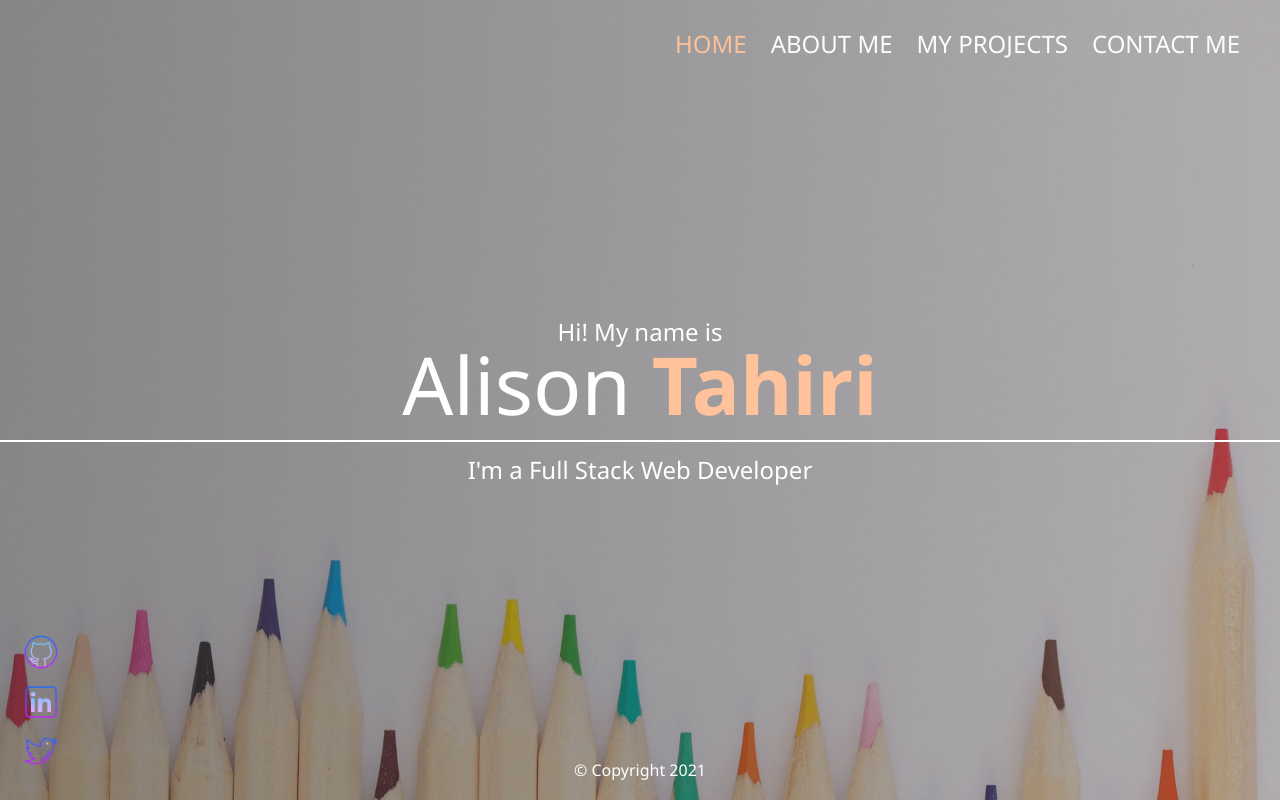
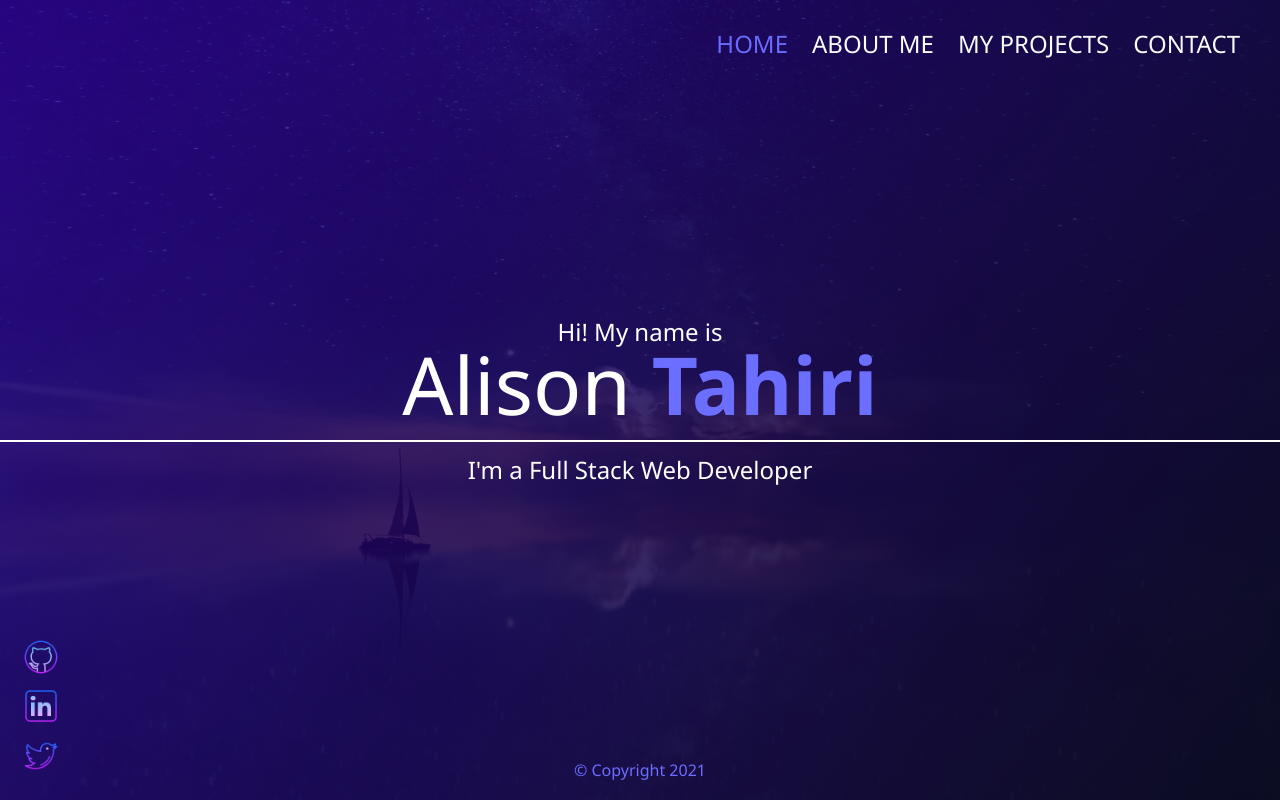
Before and after one commit to Alonso121/my-portfolio-nextjs, a Next.js app: page / in a window 1280 px wide. Built offline with nearby package versions, Linux system fonts and the light colour scheme.

Commit message:
changed appearance and added animations

```diff
--- a/src/components/Nav.jsx
+++ b/src/components/Nav.jsx
@@ -40,7 +40,7 @@ const Nav = () => {
             <li className={`menu-nav__item ${showMenu ? "open" : ""} ${route.pathname === '/contact' ? 'active' : ''}`}>
               <Link href="/contact">
               <a  className="menu-nav__link">
-                Contact Me
+                Contact
               </a>
               </Link>
             </li>
--- a/src/pages/about.jsx
+++ b/src/pages/about.jsx
@@ -24,7 +24,7 @@ const About = () => {
             <p>
               I'm a Tirana based Web Developer. I am a former Business Manager
               with an absolute love for coding. I have a strong commitment in
-              learning new things and challenge myself with new technologies..
+              learning new things and challenge myself with new technologies.
             </p>
           </div>
         </div>
--- a/src/pages/contact.jsx
+++ b/src/pages/contact.jsx
@@ -12,7 +12,7 @@ const Contact = () => {
 
     <main>
       <section className="contact">
-        <h2>Contact Me:</h2>
+        <h2>Let's get in touch:</h2>
 
         <ul className="contact__list">
           <li>
@@ -28,8 +28,8 @@ const Contact = () => {
             <div className="text-secondary">Gramoz Pashko St., Tirana, Albania</div>
           </li>
         </ul>
+      </section>
         <footer>&copy; Copyright 2021</footer>
-      </section>
     </main>
 
         </div>
--- a/src/styles/_about.scss
+++ b/src/styles/_about.scss
@@ -2,12 +2,14 @@
   position: relative;
   padding-bottom: 4rem;
   padding-top: 1rem;
-  background: linear-gradient(
+  /*   background: linear-gradient(
       to right,
       rgba($primary-color, 0.9),
       rgba($primary-color, 0.6)
     ),
-    url("/img/background.png") center top;
+    url("/img/background.png") center top; */
+  background-color: $background-color;
+
   background-size: cover;
 
   .text-secondary {
@@ -34,8 +36,8 @@
   }
 
   &__bio-image {
-    width: 120px;
-    height: 120px;
+    width: 160px;
+    height: 160px;
     border-radius: 50%;
     object-fit: cover;
   }
@@ -56,6 +58,8 @@
       justify-content: center;
       align-items: center;
       flex-wrap: wrap;
+      animation-name: appear;
+      animation-duration: 3s;
 
       figure {
         margin: 0.5rem 1.2rem;
--- a/src/styles/_config.scss
+++ b/src/styles/_config.scss
@@ -1,5 +1,6 @@
-$primary-color: #272727;
-$secondary-color: #ffc29a;
+$primary-color: #2d0196;
+$secondary-color: hsl(239, 100%, 71%);
+$background-color: #08081d;
 
 * {
   box-sizing: border-box;
@@ -9,11 +10,11 @@ $secondary-color: #ffc29a;
 
 @mixin linear-gradient($url) {
   background: linear-gradient(
-      to right,
-      rgba($primary-color, 0.5),
-      rgba($primary-color, 0.3)
+      130deg,
+      rgba($primary-color, 0.8),
+      rgba($background-color, 0.9)
     ),
-    url($url) center top;
+    url($url) center bottom;
 }
 
 @mixin transition-ease {
@@ -24,8 +25,8 @@ $secondary-color: #ffc29a;
 }
 
 @function set-text-color($color) {
-  @if (lightness($color) > 40%) {
-    @return #000;
+  @if (lightness($color) > 50%) {
+    @return $primary-color;
   } @else {
     @return #fff;
   }
@@ -46,3 +47,21 @@ $secondary-color: #ffc29a;
     @content;
   }
 }
+
+@keyframes appear {
+  0% {
+    opacity: 0;
+  }
+  100% {
+    opacity: 1;
+  }
+}
+
+@keyframes pulse {
+  0% {
+    box-shadow: 0 0 3px white;
+  }
+  100% {
+    box-shadow: 0 0 10px rgba(255, 255, 255, 0.096);
+  }
+}
--- a/src/styles/_contact.scss
+++ b/src/styles/_contact.scss
@@ -5,8 +5,10 @@
   display: flex;
   flex-direction: column;
   align-items: center;
-  @include linear-gradient("/img/background.png");
+  @include linear-gradient("/img/background.jpg");
   background-size: cover;
+  animation-name: appear;
+  animation-duration: 2s;
 
   h2 {
     font-size: 3rem;
--- a/src/styles/_home.scss
+++ b/src/styles/_home.scss
@@ -4,14 +4,17 @@
   overflow: hidden;
   align-items: center;
   text-align: center;
-  @include linear-gradient("/img/background.png");
+  @include linear-gradient("/img/background.jpg");
   background-size: cover;
+  /* background-color: $background-color; */
 
   &__name {
     font-size: 3rem;
     padding-bottom: 1rem;
     margin-bottom: 1rem;
     border-bottom: 2px solid set-text-color($primary-color);
+    animation-name: appear;
+    animation-duration: 3s;
 
     &--last {
       color: $secondary-color;
--- a/src/styles/_projects.scss
+++ b/src/styles/_projects.scss
@@ -5,7 +5,7 @@
   &__bio-image {
     height: 30vh;
     width: 100%;
-    @include linear-gradient("/img/background.png");
+    @include linear-gradient("/img/background.jpg");
     background-size: cover;
     display: flex;
     flex-direction: column;
@@ -24,12 +24,15 @@
     justify-content: center;
     display: flex;
     flex-wrap: wrap;
+    animation-name: appear;
+    animation-duration: 2s;
   }
 
   &__item {
     position: relative;
-    border: 2px solid $secondary-color;
     border-bottom: 5px solid $secondary-color;
+    border-radius: 10px;
+    box-shadow: 0 0 20px rgb(173, 173, 173);
     margin: 2rem;
     overflow: hidden;
 
@@ -53,7 +56,7 @@
     &:hover {
       &::after {
         top: 0;
-        opacity: 0.9;
+        opacity: 0.95;
       }
       .projects__btn,
       .projects__description {
@@ -96,7 +99,7 @@
     color: set-text-color($secondary-color);
     z-index: 1;
     width: 80%;
-    font-size: 0.8rem;
+    font-size: 1rem;
     line-height: 1.5;
     font-style: italic;
     cursor: default;
--- a/src/styles/globals.scss
+++ b/src/styles/globals.scss
@@ -47,34 +47,27 @@ main {
 
 .my-social-icons {
   position: fixed;
-  bottom: 1.5rem;
+  bottom: 1.2rem;
   left: 1rem;
   display: flex;
   flex-direction: column-reverse;
 
-  a {
-    padding: 0.3rem;
-    @include transition-ease;
-
-    .fa-2x {
-      position: relative;
-      width: 40px;
-      height: 40px;
-    }
-
-    &:hover {
-      color: $secondary-color;
-    }
+  .fa-2x {
+    border-radius: 50%;
+    position: relative;
+    width: 40px;
+    height: 40px;
+    margin: 0.3rem;
   }
 }
 
 footer {
   font-size: 1rem;
   position: absolute;
+  color: $secondary-color;
   bottom: 0.4rem;
   left: 50%;
   transform: translateX(-50%);
   text-align: right;
   padding: 1rem;
-  color: set-text-color($primary-color);
 }
```
Also changed, not shown: public/img/background.jpg (added), public/img/background2.png (renamed from public/img/background.png).
